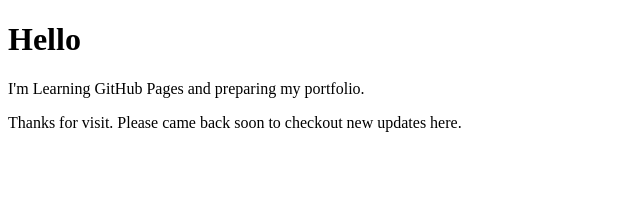
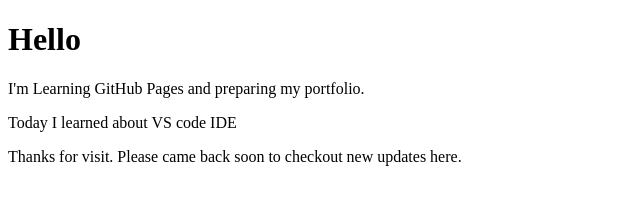
Before and after one commit to builditAbhi/builditabhi.github.io, a plain HTML site: page index.html in a window 1280 px wide. Shown: the whole page, without its empty margins (0-640 px from the left). Drawn offline with Linux system fonts and the light colour scheme.

Commit message:
editing index page

```diff
--- a/index.html
+++ b/index.html
@@ -3,6 +3,7 @@
 <body>
 <h1>Hello </h1>
 <p>I'm Learning  GitHub Pages and preparing my portfolio.</p>
+<p>Today I learned about VS code IDE</p>
 <p>Thanks for visit. Please came back soon to checkout new updates here.</p>
 </body>
 </html>
```
